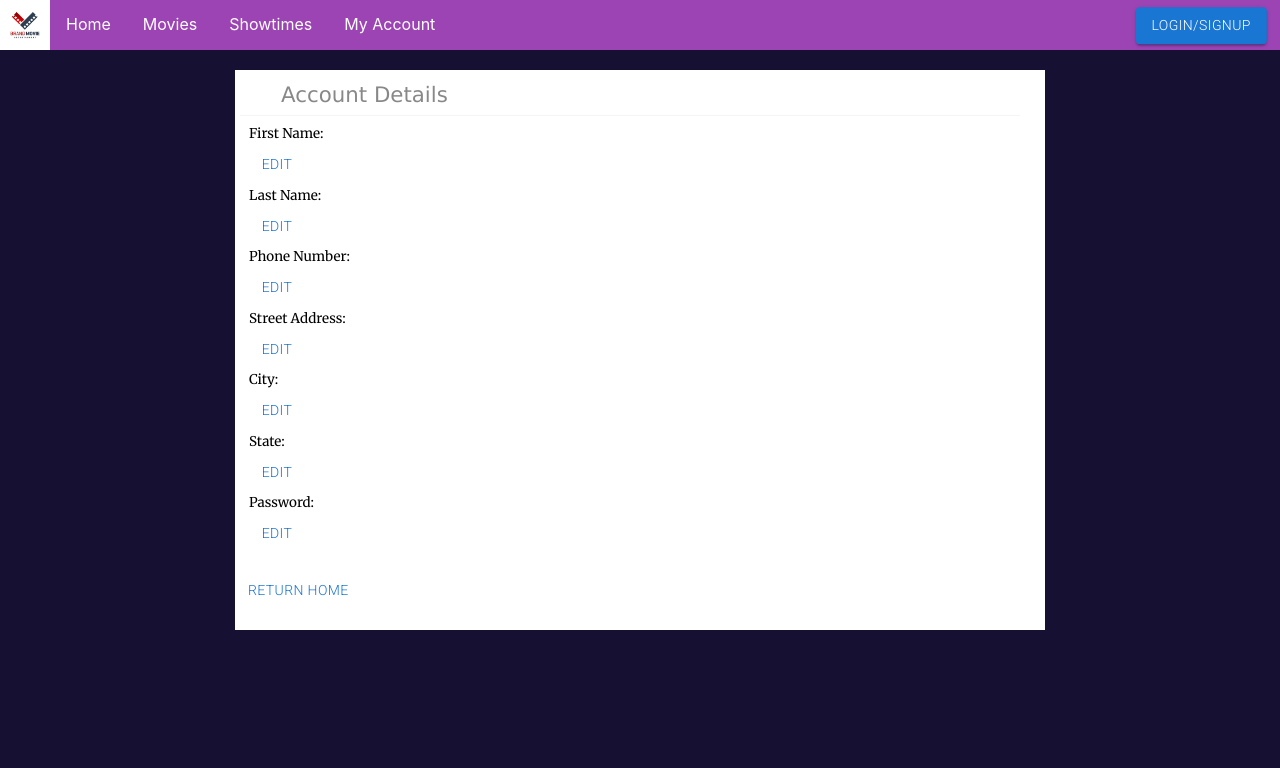
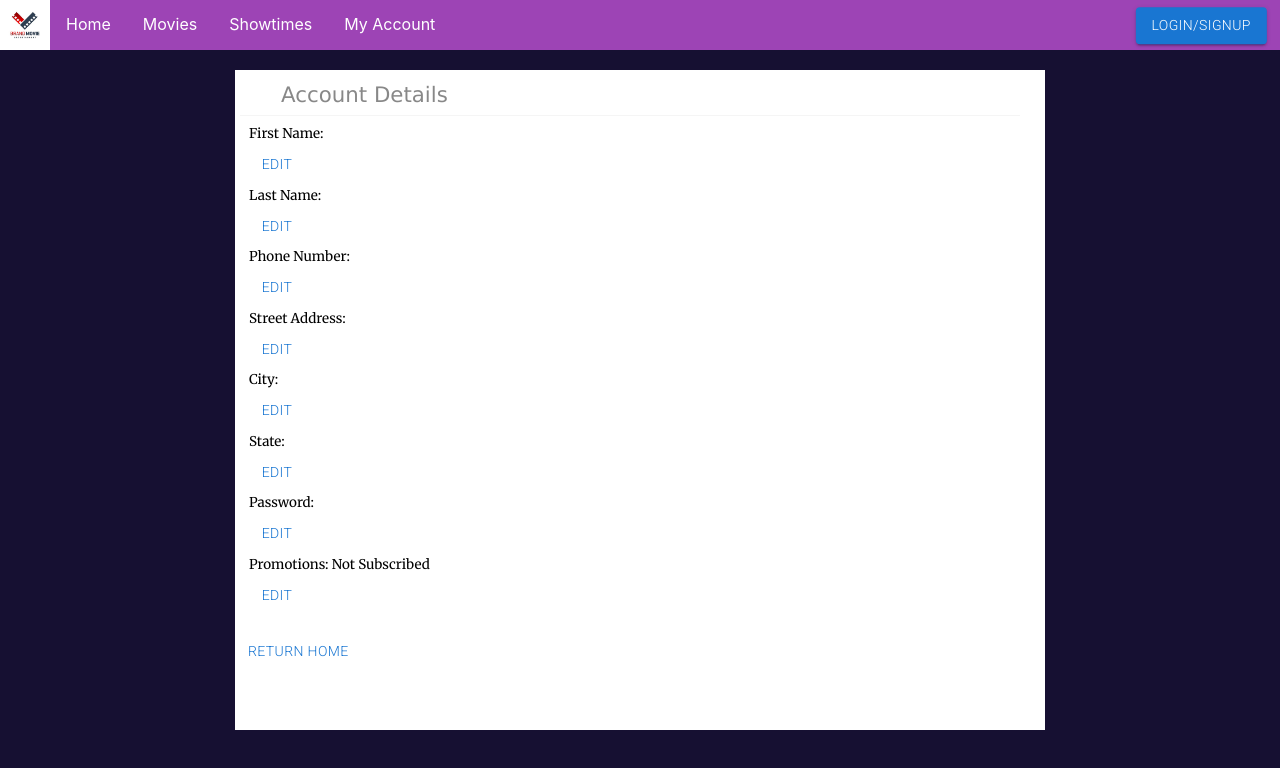
Before and after one commit to louisdefromont/cinema-ebooking-system, a React (Create React App) app in the folder cinema-ebooking-frontend/: page /account in a window 1280 px wide. Shown: the top 768 px of the page. Built offline with nearby package versions, Linux system fonts and the light colour scheme; no server answers; a web font is replaced by a local one.

Commit message:
promoedit

```diff
--- a/cinema-ebooking-frontend/src/pages/UserAccount.css
+++ b/cinema-ebooking-frontend/src/pages/UserAccount.css
@@ -33,7 +33,7 @@ form > h4 {
 form.register{
     width:800px;
     margin: 20px auto 0px auto;
-    height:550px;
+    height:650px;
     background-color:#fff;
     font-size: 70%;
     padding:5px;
--- a/cinema-ebooking-frontend/src/pages/UserAccount.js
+++ b/cinema-ebooking-frontend/src/pages/UserAccount.js
@@ -14,7 +14,8 @@ const UserAccount = () => {
         phone: '',
         street: '',
         city: '',
-        state: ''
+        state: '',
+        password: '',
     });
 
     useEffect(() => {
@@ -37,7 +38,8 @@ const UserAccount = () => {
             street: user.street,
             city: user.city,
             state: user.state,
-            password: user.password
+            password: user.password,
+            regPromo: user.regPromo
         });
     };
 
@@ -62,6 +64,17 @@ const UserAccount = () => {
         setEditedUserData(prevState => ({
             ...prevState,
             [name]: value
+        }));
+    };
+
+    const handleInputCheck = (e) => {
+        const { name, value, type, checked } = e.target;
+        // For checkbox inputs, use checked property instead of value
+        const inputValue = type === 'checkbox' ? checked : value;
+
+        setEditedUserData(prevState => ({
+            ...prevState,
+            [name]: inputValue
         }));
     };
 
@@ -217,6 +230,29 @@ const UserAccount = () => {
                             <Button onClick={handleEdit}> Edit </Button>
                         )}
                     </section>
+                    <section>
+                        {editMode ? (
+                            <input
+                                type="checkbox"
+                                name="regPromo"
+                                checked={editedUserData.regPromo}
+                                onChange={handleInputCheck}
+                            />
+                        ) : (
+                            <p className='account_detail'>
+                                Promotions: {user && user.regPromo ? 'Subscribed' : 'Not Subscribed'}
+                            </p>
+                        )}
+                        {editMode ? (
+                            <>
+                                <Button onClick={handleSave}> Save </Button>
+                                <Button onClick={handleCancel}> Cancel </Button>
+                            </>
+                        ) : (
+                            <Button onClick={handleEdit}> Edit </Button>
+                        )}
+                    </section>
+
                 </fieldset>
                 <a href="/"><Button> Return Home </Button></a>
             </form>
```
Also changed, not shown: 1 other file (tests, documents, lock files or other folders).
